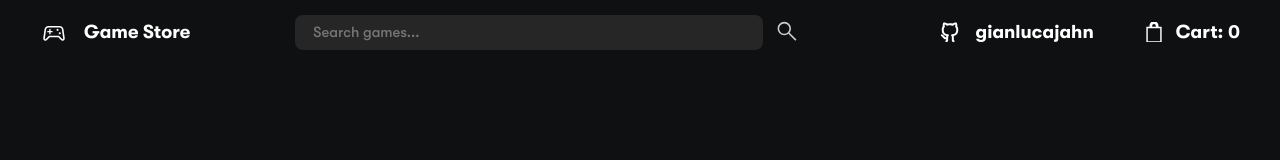
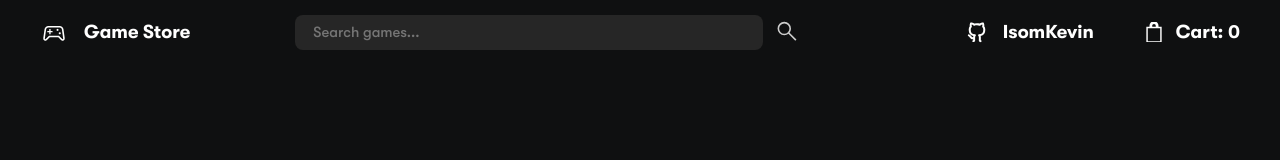
Before and after one commit to Isomkevin/ChainRivals, a React (Create React App) app: page / in a window 1280 px wide. Shown: the top 160 px of the page. Built offline with nearby package versions, Linux system fonts and the light colour scheme.

Commit message:
New route and Project Naming changes

```diff
--- a/src/Components/NavBar/NavBar.js
+++ b/src/Components/NavBar/NavBar.js
@@ -117,7 +117,7 @@ const NavBar = props => {
               onMouseLeave={handleHover}
             >
                 <GitHub className={styles.gh} />
-                <h3>gianlucajahn</h3>
+                <h3>IsomKevin</h3>
             </div>
 
             <div
--- a/src/Containers/Home/Home.js
+++ b/src/Containers/Home/Home.js
@@ -153,11 +153,11 @@ const Home = props => {
                                 <Dice className={styles.ctaSVG} />
                                 Play Dice
                               </button>
-                              <a href="https://github.com/gianlucajahn/chain-rivals" target="_blank"><button className={styles.cta} aria-label="View Repository">
+                              <a href="https://github.com/Isomkevin/ChainRivals" target="_blank" rel="noreferrer"><button className={styles.cta} aria-label="View Repository">
                                 <GitHubLogo className={styles.ctaSVG} />
                                 GitHub
                               </button></a>
-                              <a href="https://www.linkedin.com/in/gianlucajahn/" target="_blank"><button className={`${styles.cta} ${styles.lastChild}`} aria-label="Open LinkedIn">
+                              <a href="https://www.linkedin.com/in/kevin-isom-a58bb3201/" target="_blank" rel="noreferrer"><button className={`${styles.cta} ${styles.lastChild}`} aria-label="Open LinkedIn">
                                 <LinkedIn className={`${styles.ctaSVG} ${styles.linkedin}`} />
                                 <span>LinkedIn</span>
                               </button></a>
@@ -179,19 +179,19 @@ const Home = props => {
                               <NotFoundQuery className={`${styles.ctaSVG}`} />
                               404 Query
                             </button>
-                            <a href='https://github.com/gianlucajahn/chain-rivals/commits/main' target="_blank"><button className={styles.cta} aria-label="Open commit log">
+                            <a href='https://github.com/Isomkevin/ChainRivals/commits/main' target="_blank"><button className={styles.cta} aria-label="Open commit log">
                               <Git className={styles.ctaSVG} />
                               Commit Log
                             </button></a>
-                            <a href="https://github.com/gianlucajahn/chain-rivals/blob/main/README.md#performance" target="_blank"><button className={`${styles.cta} ${styles.lastChild}`} aria-label="Open performance test results">
+                            <a href="https://github.com/Isomkevin/ChainRivals/blob/main/README.md#performance" target="_blank"><button className={`${styles.cta} ${styles.lastChild}`} aria-label="Open performance test results">
                               <Performance className={`${styles.ctaSVG}`} />
                               Performance
                             </button></a>
-                            <a href="https://github.com/gianlucajahn/chain-rivals/blob/main/README.md#technologies-used" target="_blank"><button className={`${styles.cta} ${styles.lastChild}`} aria-label="View technologies used">
+                            <a href="https://github.com/Isomkevin/ChainRivals/blob/main/README.md#technologies-used" target="_blank"><button className={`${styles.cta} ${styles.lastChild}`} aria-label="View technologies used">
                               <img className={styles.technologies} src={require("../../Resources/image/whatruns.png")} alt="WhatRuns logo"/>
                               Technologies
                             </button></a>
-                            <a href="https://github.com/gianlucajahn/chain-rivals/blob/main/README.md#sources" target="_blank"><button className={`${styles.cta} ${styles.lastChild}`} aria-label="View Sources">
+                            <a href="https://github.com/Isomkevin/ChainRivals/blob/main/README.md#sources" target="_blank"><button className={`${styles.cta} ${styles.lastChild}`} aria-label="View Sources">
                               <Sources className={`${styles.ctaSVG}`} />
                               Our Sources
                             </button></a>
```
Also changed, not shown: vercel.json.
